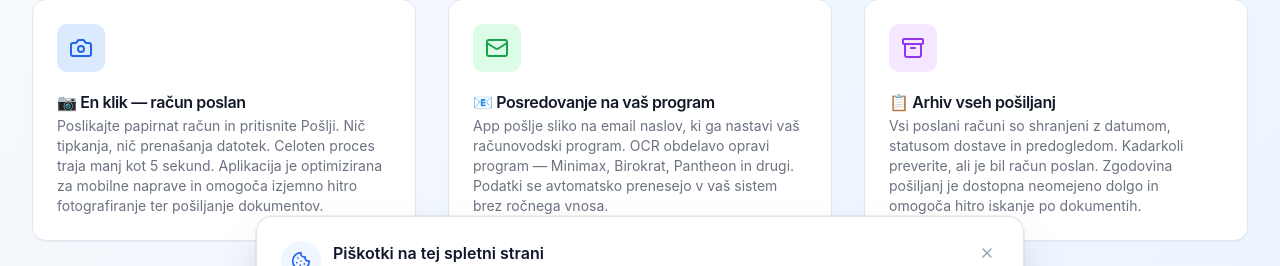
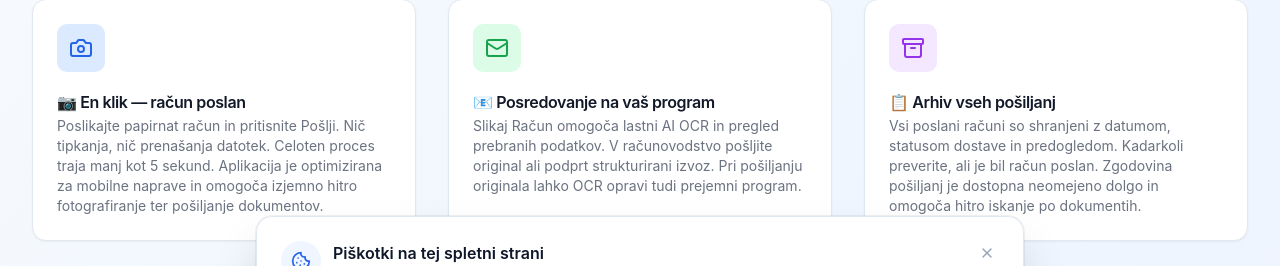
Before and after one commit to pako999/invoice-picture, a Next.js app: page /funkcionalnosti in a window 1280 px wide. Shown: the part 358-624 px from the top of the page. Built offline with nearby package versions, Linux system fonts and the light colour scheme; no server answers.

Commit message:
Clarify OCR processing modes on public feature and workflow pages
Replace remaining copy saying OCR only happens in the receiving accounting program. Explain in-app AI OCR with review and the separate original-forwarding option.

```diff
--- a/app/en/features/page.tsx
+++ b/app/en/features/page.tsx
@@ -13,7 +13,7 @@ export const metadata = pageMetadata({
 
 const features = [
   { Icon: Camera,    color: "blue",    title: "📷 One tap — invoice sent",         desc: "Photograph a paper invoice and tap Send. No typing, no file shuffling. The whole process takes under 5 seconds. The app is mobile-optimised for extremely fast capture and delivery." },
-  { Icon: Mail,      color: "green",   title: "📧 Forwarded to your program",      desc: "The app delivers the photo to the email address assigned by your accounting program. OCR is performed by the program — Minimax, Birokrat, Pantheon and others. Data flows automatically into your system, no manual entry." },
+  { Icon: Mail,      color: "green",   title: "📧 Forwarded to your program",      desc: "Use AI OCR and review the extracted fields in Slikaj Račun, then deliver the original or a supported structured export. When forwarding only the original, the receiving accounting program may perform its own OCR." },
   { Icon: Archive,   color: "purple",  title: "📋 Archive of every send",          desc: "All sent invoices are saved with date, delivery status and preview. Verify any time whether an invoice was sent. The history is kept indefinitely and is searchable." },
   { Icon: Smartphone, color: "orange", title: "Mobile-optimised",                   desc: "Built for phones. Simple UI, fast camera, instant send — everything you need to work efficiently on site or in the office." },
   { Icon: Shield,    color: "teal",    title: "Secure authentication",              desc: "Access is protected by Clerk authentication — a modern identity-management system. Your data is secure and accessible only to you." },
--- a/app/en/how-it-works/page.tsx
+++ b/app/en/how-it-works/page.tsx
@@ -106,7 +106,7 @@ export default function HowItWorks() {
                 <li>Posts the invoice into your books</li>
               </ul>
               <p className="text-sm text-slate-600">
-                <strong>Important:</strong> OCR runs in your accounting program — not on our servers. We only deliver the image to the right place.
+                <strong>Important:</strong> Choose AI OCR in Slikaj Račun to extract and review invoice fields here, or forward the original to an accounting import email for processing there. Check which import format your receiving program supports.
               </p>
             </CardContent>
           </Card>
--- a/app/funkcionalnosti/page.tsx
+++ b/app/funkcionalnosti/page.tsx
@@ -12,7 +12,7 @@ export const metadata = pageMetadata({
 
 const features = [
   { Icon: Camera, color: "blue", title: "📷 En klik — račun poslan", desc: "Poslikajte papirnat račun in pritisnite Pošlji. Nič tipkanja, nič prenašanja datotek. Celoten proces traja manj kot 5 sekund. Aplikacija je optimizirana za mobilne naprave in omogoča izjemno hitro fotografiranje ter pošiljanje dokumentov." },
-  { Icon: Mail, color: "green", title: "📧 Posredovanje na vaš program", desc: "App pošlje sliko na email naslov, ki ga nastavi vaš računovodski program. OCR obdelavo opravi program — Minimax, Birokrat, Pantheon in drugi. Podatki se avtomatsko prenesejo v vaš sistem brez ročnega vnosa." },
+  { Icon: Mail, color: "green", title: "📧 Posredovanje na vaš program", desc: "Slikaj Račun omogoča lastni AI OCR in pregled prebranih podatkov. V računovodstvo pošljite original ali podprt strukturirani izvoz. Pri pošiljanju originala lahko OCR opravi tudi prejemni program." },
   { Icon: Archive, color: "purple", title: "📋 Arhiv vseh pošiljanj", desc: "Vsi poslani računi so shranjeni z datumom, statusom dostave in predogledom. Kadarkoli preverite, ali je bil račun poslan. Zgodovina pošiljanj je dostopna neomejeno dolgo in omogoča hitro iskanje po dokumentih." },
   { Icon: Smartphone, color: "orange", title: "Mobilno optimizirana", desc: "Aplikacija je narejena za uporabo na mobilnih napravah. Preprost vmesnik, hitra kamera in takojšnje pošiljanje — vse kar potrebujete za učinkovito delo na terenu ali v pisarni." },
   { Icon: Shield, color: "teal", title: "Varna avtentikacija", desc: "Dostop do aplikacije je zaščiten s Clerk avtentikacijo — sodobnim sistemom za upravljanje identitete uporabnikov. Vaši podatki so varni in dostopni samo vam." },
```
